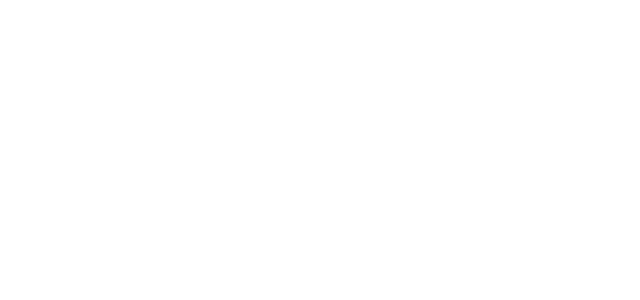
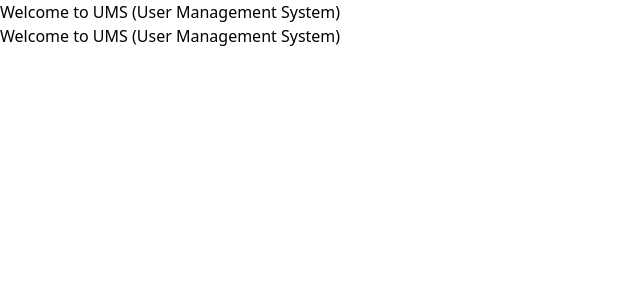
Before and after one commit to BackendExpert/ReactMysql-wb8, a React (Vite) app in the folder client/: page /register in a window 1280 px wide. Shown: the top 300 px of the page, without its empty margins (0-640 px from the left). Built offline with nearby package versions, Linux system fonts and the light colour scheme.

Commit message:
Update
Co-Authored-By: JehanKandy  <jehankandy@gmail.com>

```diff
--- a/client/src/components/LoginSignUp/SignUp.jsx
+++ b/client/src/components/LoginSignUp/SignUp.jsx
@@ -1,7 +1,16 @@
 const SignUp = () => {
   return (
     <div className="bg-[url(https://wallpapercave.com/wp/wp2823672.jpg)] bg-cover bg-center h-screen w-full">
-
+        <div className="">
+            <div className="">
+                <div className="">
+                    Welcome to UMS (User Management System)
+                </div>
+                <div className="">
+                    Welcome to UMS (User Management System)
+                </div>
+            </div>
+        </div>
     </div>
   )
 }
```
